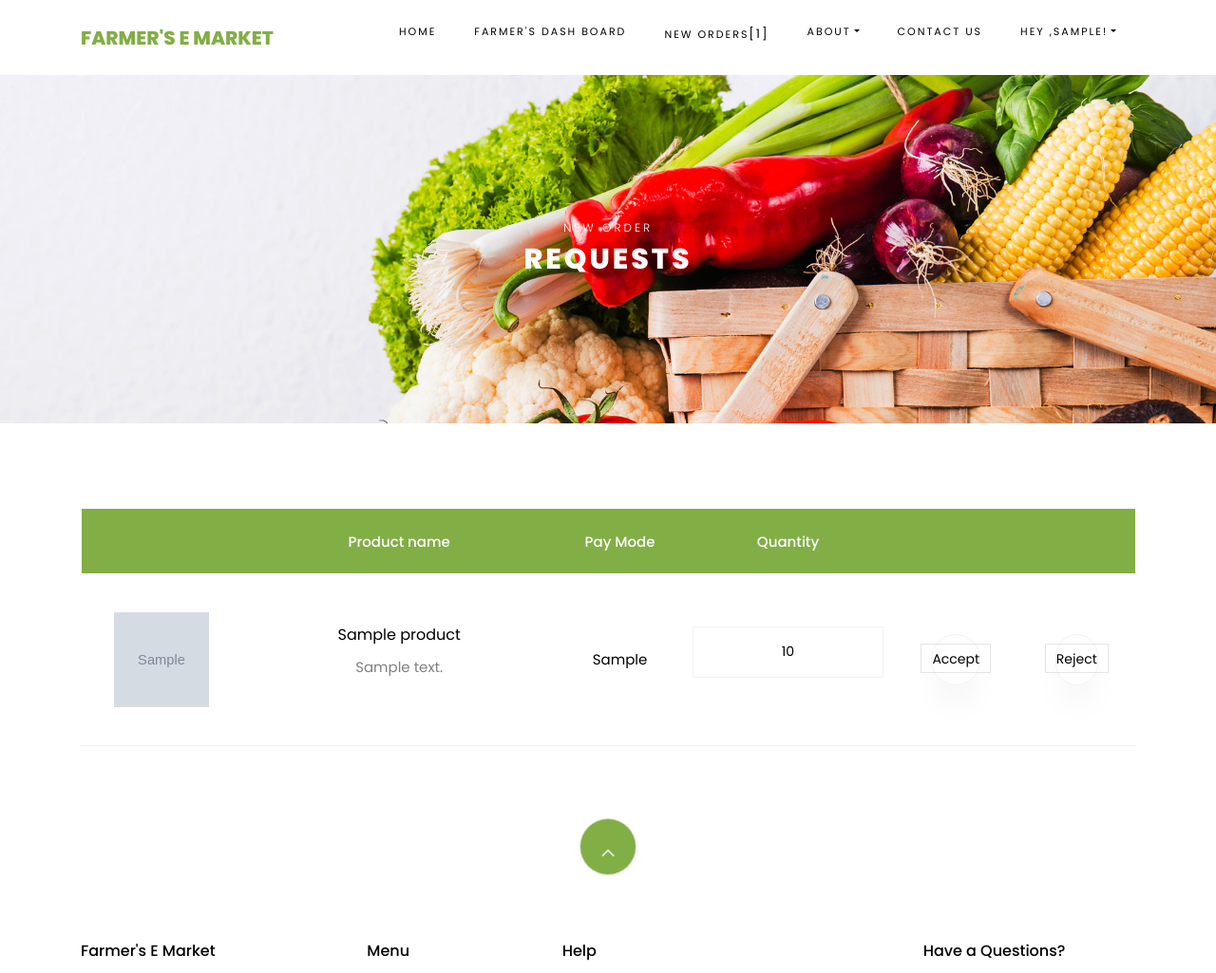
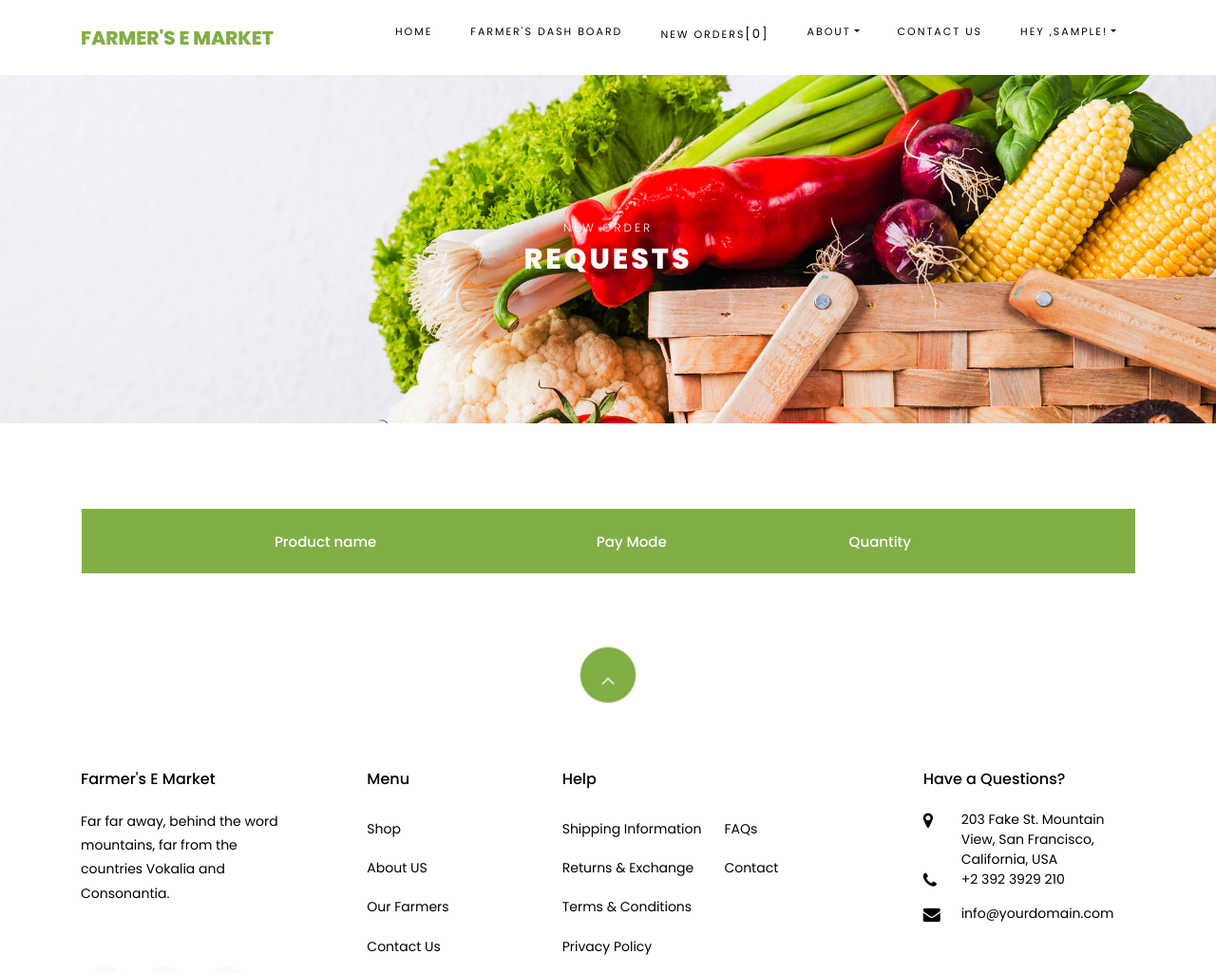
Before and after one commit to AkhilmsAchu/Farmers_Emarket, a Django app: page /farmers/orders/ in a window 1280 px wide. Shown: the top 1025 px of the page at 95% size. Run offline with Django 3.2, Linux system fonts and the light colour scheme; a user stored in the database is signed in; tables that the repository leaves empty hold one stand-in row (values such as "Sample post"); grey boxes marked "Sample" are stand-in pictures; data that the repository does not hold is empty; some libraries are stand-ins or nearby versions; some web fonts are replaced.

Commit message:
added order count notification on farmers header[base]
*updated accept,reject buttons
*added ordercount view and url

```diff
--- a/farmers/urls.py
+++ b/farmers/urls.py
@@ -5,6 +5,7 @@ from . import views
 urlpatterns = [
     path(r'dash/', views.dash,name='farmers_dash'),
     path(r'orders/', views.orders,name='product_orders'),
+    path(r'ordercount/', views.ordercount,name='order_count'),
     path(r'productdetails/',views.productdetails, name='productdetails'),
     path(r'editproduct/',views.editproduct, name='editproduct'),
     path(r'addproduct/', views.addproduct,name='farmers_addproduct'),
--- a/farmers/views.py
+++ b/farmers/views.py
@@ -24,10 +24,21 @@ def dash(request):
 
 def orders(request):
 	try:
-		orderlist=orderDetails.objects.filter(productid__id=request.user.id)
+		orderlist=orderDetails.objects.filter(productid__owner=request.user.id,status=False)
 	except orderlist.DoesNotExist:
 		orderlist = None
 	return render(request,"farmers/orders.html",{'orderlist':orderlist})
+
+def ordercount(request):
+	try:
+		orderlist=orderDetails.objects.filter(productid__owner=request.user.id,status=False)
+	except orderlist.DoesNotExist:
+		orderlist = None
+	if orderlist:
+		return HttpResponse(len(orderlist))
+	else:
+		return HttpResponse('0')
+
 
 def productdetails(request):
 	current_user = request.user
--- a/static/farmers/loginsignup/js/custom.js
+++ b/static/farmers/loginsignup/js/custom.js
@@ -1,9 +1,9 @@
 
-function cartcount(){
+function ordercount(){
     var req = new XMLHttpRequest();
 	    req.onreadystatechange = function() {
 	    if (this.readyState == 4 && this.status == 200) {
-	    	document.getElementById('cartcount').innerHTML = '['+req.responseText+']';
+	    	document.getElementById('ordercount').innerHTML = '['+req.responseText+']';
 	      if (req.responseText=='true'){
 	      	$(this).attr('disabled', true);
 	      	document.getElementById(bid).disabled = true;
@@ -11,9 +11,9 @@ function cartcount(){
 	    }
 
 	    };
-	    req.open("GET", "/cartcount", true);
+	    req.open("GET", "/farmers/ordercount", true);
 	    req.send();
 
 };
 
-window.onload=cartcount;
+window.onload=ordercount;
--- a/template/farmers/base.html
+++ b/template/farmers/base.html
@@ -62,7 +62,7 @@
 	        <ul class="navbar-nav ml-auto">
 	          <li class="nav-item active"><a href="/index" class="nav-link">Home</a></li>
             <li class="nav-item active"><a href="/farmers/dash" class="nav-link">Farmer's Dash Board</a></li>
-            <li class="nav-item cta cta-colored"><a href="/farmers/orders" class="nav-link">new orders<label id="cartcount">[]</label></a></li>
+            <li class="nav-item cta cta-colored"><a href="/farmers/orders" class="nav-link">new orders<label id="ordercount">[]</label></a></li>
 	          <li class="nav-item dropdown">
               <a class="nav-link dropdown-toggle" href="shop" id="dropdown04" data-toggle="dropdown" aria-haspopup="true" aria-expanded="false">About</a>
               <div class="dropdown-menu" aria-labelledby="dropdown04">
--- a/template/farmers/orders.html
+++ b/template/farmers/orders.html
@@ -49,8 +49,8 @@
 					          	</div>
 					          </td>
 
-						         <td class="product-remove"><a href="#" id="removecart" data-id="{{ item.productid.id }}" class="remove-from-cart"><button class="btn">Accept</button></a></td>
-						         <td class="product-remove"><a href="#" id="removecart" data-id="{{ item.productid.id }}" class="remove-from-cart"><button class="btn">Reject</button></a></td>
+						         <td ><p><a href="shop" class="btn btn-primary">Accept</a></p></td>
+						         <td ><p><a href="shop" class="btn btn-primary">Reject</a></p></td>
 
 						      </tr><!-- END TR-->
 
```
Also changed, not shown: 1 other file.
